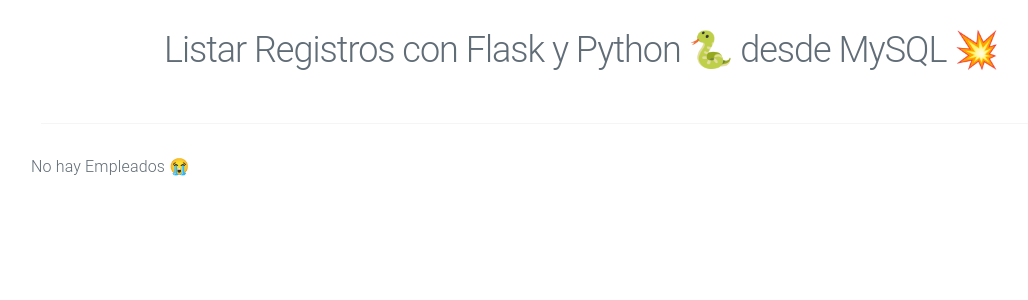
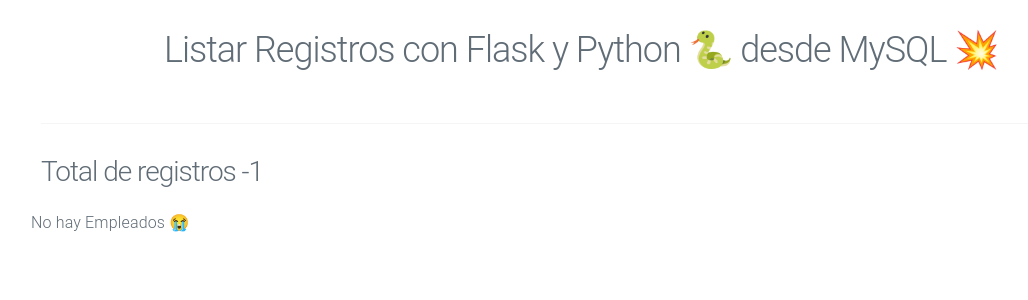
Before and after one commit to urian121/Listar_Registros_con_Flask_y_Python_desde_MySQL, a Flask app: page / in a window 1280 px wide. Shown: the top 300 px of the page, without its empty margins (59-1087 px from the left). Run offline with Flask 2, Linux system fonts and the light colour scheme; data that the repository does not hold is empty; some libraries are stand-ins or nearby versions.

Commit message:
ajustes terminados

```diff
--- a/app/main.py
+++ b/app/main.py
@@ -1,6 +1,5 @@
 #Importando flask y algunos paquetes(modulos)
 from flask import Flask, render_template, url_for, redirect
-from datetime import datetime
 from confiDB import * #Importando conexion BD
 
 '''
@@ -21,8 +20,9 @@
     data = mycursor.fetchall() #fetchall () Obtener todos los registros
     mycursor.close() #cerrando conexion SQL
     conexion_MySQLdb.close() #cerrando conexion de la BD
-    total = mycursor.rowcount
-    return render_template('public/index.html', dataEmpleados = data)
+    total = mycursor.rowcount #total de registros
+    print(total)
+    return render_template('public/index.html', dataEmpleados = data, dataTotal = total)
 
 
 
--- a/app/templates/public/index.html
+++ b/app/templates/public/index.html
@@ -30,7 +30,9 @@
             </div>
           </div>
 
+          <h3>Total de registros {{ dataTotal }}</h3>
         <div class="row">
+
         <!-- {{ dataEmpleados }} -->
         {% if (dataEmpleados) %}
 
```
